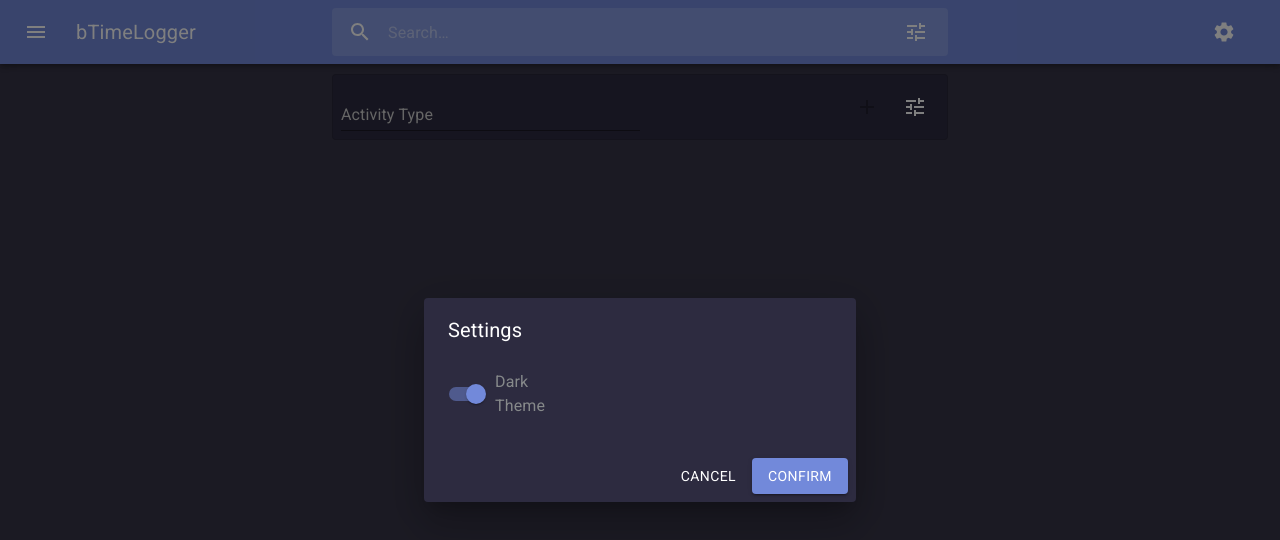
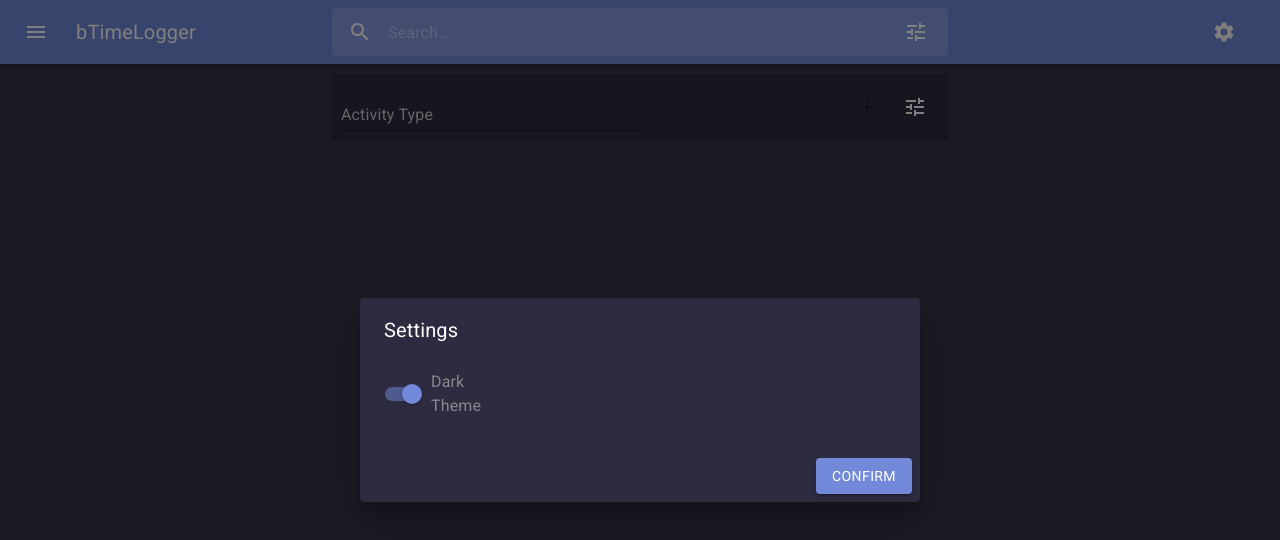
Before and after one commit to CodeCricut/bTimeLogger-react, a React (Create React App) app: page / in a window 1280 px wide. Both pictures are taken after a click on the button 1224 px from the left and 32 px from the top of the page. Shown: the top 540 px of the page. Built offline with nearby package versions, Linux system fonts and the light colour scheme.

Commit message:
Added working theme switcher.

```diff
--- a/src/CompletedActivity.js
+++ b/src/CompletedActivity.js
@@ -13,9 +13,11 @@
 import { formatDuration } from "./util/timeFormatters";
 import { useMainContext } from "./data/MainContext";
 import { RESUME_ACTIVITY, TRASH_ACTIVITY } from "./data/activity-reducer";
+import { useThemeSwitcherContext } from "./data/ThemeSwitcherContext";
 
 const CompletedActivity = ({ activity }) => {
-    const classes = useCompletedActivityStyles();
+    const [theme, setTheme] = useThemeSwitcherContext();
+    const classes = useCompletedActivityStyles({ theme });
 
     const [state, dispatch] = useMainContext();
 
--- a/src/Layout.js
+++ b/src/Layout.js
@@ -13,6 +13,7 @@
     IconButton,
     Container,
     Box,
+    useTheme,
 } from "@material-ui/core";
 import {
     Search as SearchIcon,
@@ -30,11 +31,17 @@
 
 import SettingsDialog from "./SettingsDialog";
 import { useMainContext } from "./data/MainContext";
+import { darkTheme } from "./theme";
 
 const Layout = () => {
     const classes = useLayoutStyles();
 
     const [{ activities }, dispatch] = useMainContext();
+
+    const theme = useTheme();
+    console.log(
+        `layout theme: ${theme === darkTheme ? "dark theme" : "light theme"}}`
+    );
 
     const [isDrawerOpen, setIsDrawerOpen] = useState(false);
     const [isSearchDialogOpen, setIsSearchDialogOpen] = useState(false);
--- a/src/SettingsDialog.js
+++ b/src/SettingsDialog.js
@@ -8,24 +8,33 @@
     FormControl,
     DialogActions,
     Button,
-    useTheme,
     makeStyles,
 } from "@material-ui/core";
-import React, { useState } from "react";
+import React from "react";
+import { useThemeSwitcherContext } from "./data/ThemeSwitcherContext";
 import useDialogFormStyles from "./hooks/useDialogFormStyles";
+import { DARK, LIGHT } from "./theme";
 
 const useSettingsStyles = makeStyles((theme) => ({
     content: {
-        minWidth: "30vw",
+        minWidth: "40vw",
     },
 }));
+
 const SettingsDialog = ({ isOpen, onClose }) => {
     const classes = useDialogFormStyles();
     const settingsClasses = useSettingsStyles();
 
-    const [darkTheme, setDarkTheme] = useState(true);
+    const [theme, setTheme] = useThemeSwitcherContext();
+    const isDarkTheme = theme === DARK;
 
-    const handleDarkThemeChange = (e) => setDarkTheme(e.target.checked);
+    const handleDarkThemeChange = (e) => {
+        if (e.target.checked) {
+            setTheme(DARK);
+        } else {
+            setTheme(LIGHT);
+        }
+    };
 
     return (
         <Dialog open={isOpen}>
@@ -38,7 +47,7 @@
                             control={
                                 <Switch
                                     className={classes.inputShort}
-                                    checked={darkTheme}
+                                    checked={isDarkTheme}
                                     color="primary"
                                     onChange={handleDarkThemeChange}
                                 />
@@ -49,7 +58,6 @@
                 </Box>
             </DialogContent>
             <DialogActions>
-                <Button onClick={onClose}>Cancel</Button>
                 <Button onClick={onClose} variant="contained" color="primary">
                     Confirm
                 </Button>
--- /dev/null
+++ b/src/data/ThemeSwitcherContext.js
@@ -0,0 +1,59 @@
+import { ThemeProvider } from "@material-ui/core";
+import React, { createContext, useContext, useReducer, useState } from "react";
+
+import { DARK, darkTheme, LIGHT, lightTheme } from "../theme";
+
+const ThemeSwitcherContext = createContext();
+
+// const TOGGLE_THEME = "TOGGLE_THEME",
+//     SET_DARK_THEME = "SET_DARK_THEME",
+//     SET_LIGHT_THEME = "SET_LIGHT_THEME";
+
+// const reducer = (state, { type, payload }) => {
+//     switch (type) {
+//         case TOGGLE_THEME:
+//             const newTheme = state.isDarkTheme
+//                 ? { ...lightTheme }
+//                 : { ...darkTheme };
+//             return {
+//                 ...state,
+//                 isDarkTheme: !state.isDarkTheme,
+//                 theme: { newTheme },
+//             };
+//         case SET_DARK_THEME:
+//             return {
+//                 ...state,
+//                 isDarkTheme: true,
+//                 theme: { ...darkTheme },
+//             };
+//         case SET_LIGHT_THEME:
+//             return {
+//                 ...state,
+//                 isDarkTheme: false,
+//                 theme: { ...lightTheme },
+//             };
+//     }
+// };
+
+// const initialState = {
+//     isDarkTheme: true,
+//     theme: {...}
+// }
+
+const ThemeSwitcherProvider = ({ children }) => {
+    const [theme, setTheme] = useState(DARK);
+    const appTheme = theme === DARK ? { ...darkTheme } : { ...lightTheme };
+
+    return (
+        <ThemeSwitcherContext.Provider value={[theme, setTheme]}>
+            <ThemeProvider theme={appTheme}>{children}</ThemeProvider>
+        </ThemeSwitcherContext.Provider>
+    );
+};
+
+const useThemeSwitcherContext = () => {
+    return useContext(ThemeSwitcherContext);
+};
+
+export default ThemeSwitcherContext;
+export { ThemeSwitcherProvider, useThemeSwitcherContext };
--- a/src/hooks/useCompletedActivityStyles.js
+++ b/src/hooks/useCompletedActivityStyles.js
@@ -42,7 +42,7 @@
         "&:after": {
             borderColor: theme.palette.text.primary,
         },
-        backgroundColor: "transparent!important", // yeah yeah
+        backgroundColor: "transparent!important", // yeah ea
     },
     moreSelectIcon: {
         fill: theme.palette.text.primary,
--- a/src/index.js
+++ b/src/index.js
@@ -3,7 +3,6 @@
 import App from "./App";
 
 import "@fontsource/roboto";
-// import "./index.css";
 
 ReactDOM.render(
     <React.StrictMode>
--- a/src/theme.js
+++ b/src/theme.js
@@ -26,4 +26,33 @@
     },
 });
 
-export { darkTheme };
+const lightTheme = createTheme({
+    palette: {
+        text: {
+            primary: "#23272A",
+            secondary: "#2C2F33",
+        },
+        background: {
+            default: "#ECECEC",
+            paper: "#F5F5F5",
+        },
+        primary: {
+            light: "#879eed",
+            main: "#7289DA",
+            dark: "#5469b3",
+        },
+        secondary: {
+            light: "#a4aaab",
+            main: "#86898a",
+            dark: "#3f4242",
+        },
+        error: {
+            main: "#f44336",
+        },
+    },
+});
+
+const DARK = "DARK",
+    LIGHT = "LIGHT";
+
+export { darkTheme, lightTheme, DARK, LIGHT };
```
Also changed, not shown: src/App.js (+9 -9 lines).
